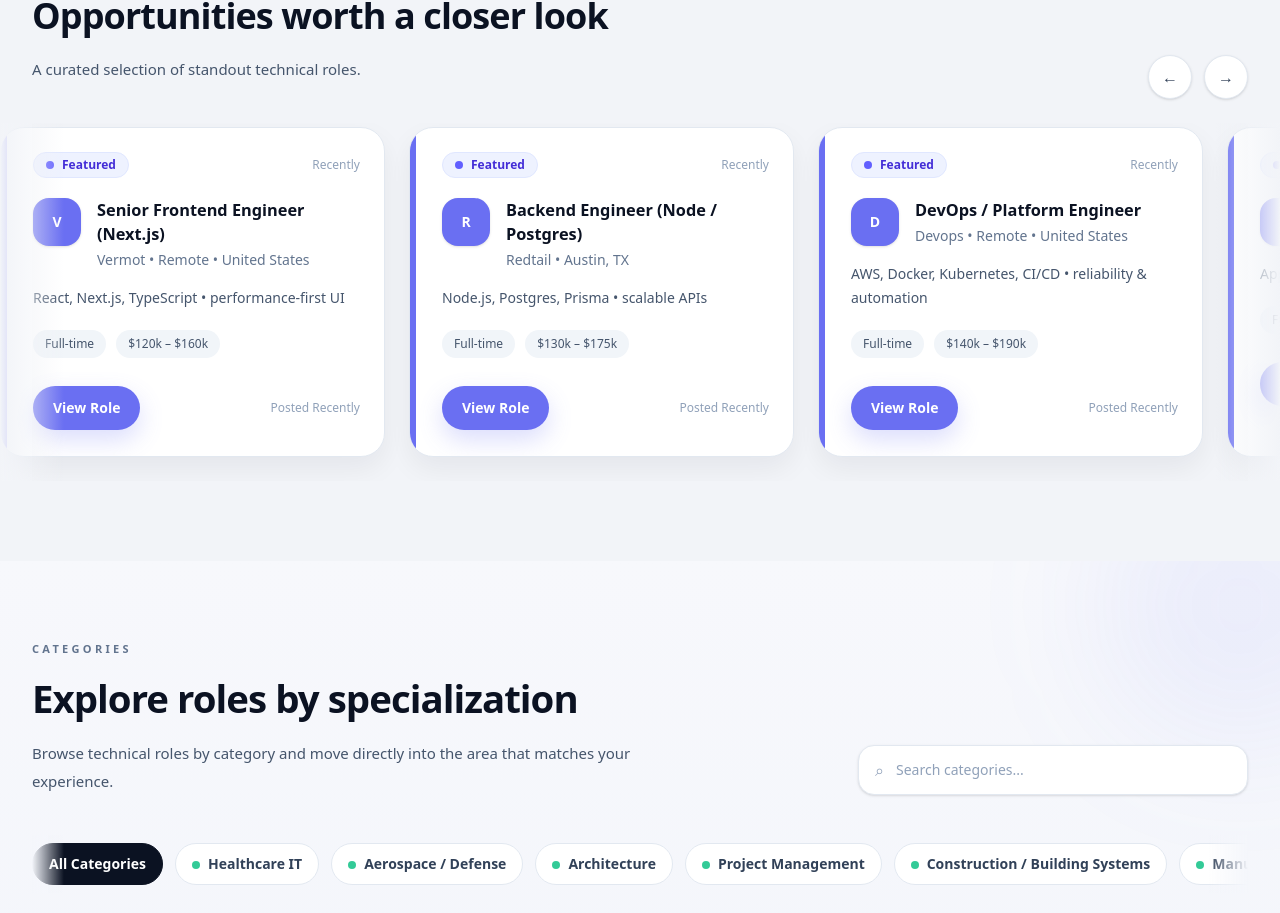
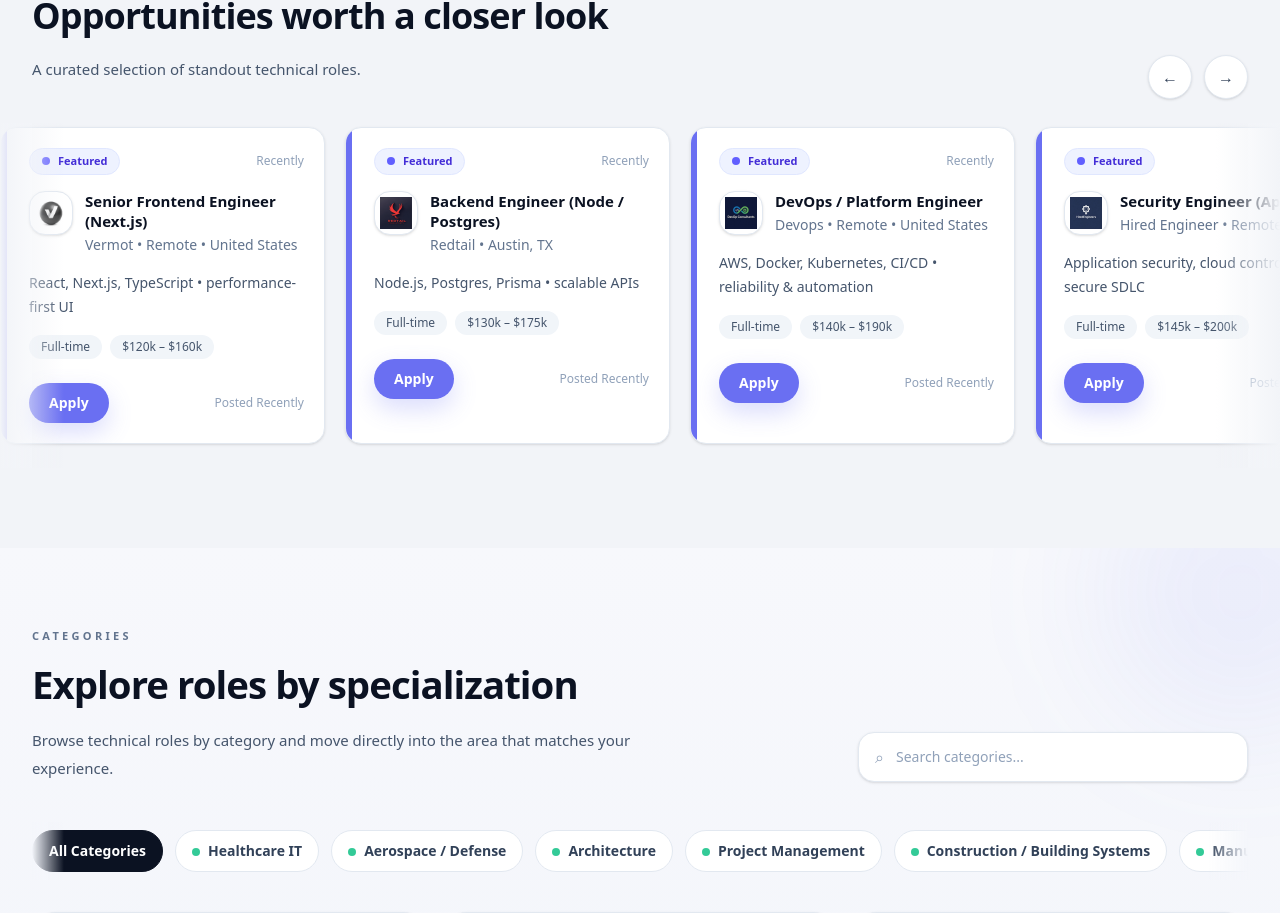
Before and after one commit to adebisidolapo/technicaljobboard, a Next.js app: page / in a window 1280 px wide. Shown: the part 1439-2352 px from the top of the page. Built offline with nearby package versions, Linux system fonts and the light colour scheme; no server answers; the database is empty.

Commit message:
update homepage

```diff
--- a/components/home/FeaturedJobsSection.tsx
+++ b/components/home/FeaturedJobsSection.tsx
@@ -2,6 +2,7 @@
 
 import { useEffect, useMemo, useRef, useState } from "react";
 import Link from "next/link";
+import Image from "next/image";
 
 type FeaturedCardJob = {
   id: string;
@@ -204,8 +205,26 @@ function toCardJob(j: ApiJob): FeaturedCardJob {
   };
 }
 
-function companyInitial(name: string) {
-  return name.trim().charAt(0).toUpperCase() || "C";
+function getCompanyLogo(company: string) {
+  const key = company.toLowerCase().trim();
+
+  if (key.includes("architect")) {
+    return { src: "/Architects.png", alt: "Architects" };
+  }
+  if (key.includes("vermot")) {
+    return { src: "/vermot.png", alt: "Vermot" };
+  }
+  if (key.includes("devops")) {
+    return { src: "/Devops.png", alt: "Devops" };
+  }
+  if (key.includes("hired")) {
+    return { src: "/Hiredengineer.png", alt: "Hired Engineer" };
+  }
+  if (key.includes("redtail")) {
+    return { src: "/redtail.png", alt: "Redtail" };
+  }
+
+  return null;
 }
 
 export default function FeaturedJobsSection() {
@@ -310,7 +329,7 @@ export default function FeaturedJobsSection() {
       <div className="absolute right-0 top-[-68px] hidden items-center gap-3 md:flex">
         <button
           type="button"
-          onClick={() => scrollByAmount(-420)}
+          onClick={() => scrollByAmount(-360)}
           className="inline-flex h-11 w-11 items-center justify-center rounded-xl border border-slate-200 bg-white text-slate-700 shadow-sm transition hover:border-slate-300 hover:bg-slate-50"
           aria-label="Scroll left"
         >
@@ -318,7 +337,7 @@ export default function FeaturedJobsSection() {
         </button>
         <button
           type="button"
-          onClick={() => scrollByAmount(420)}
+          onClick={() => scrollByAmount(360)}
           className="inline-flex h-11 w-11 items-center justify-center rounded-xl border border-slate-200 bg-white text-slate-700 shadow-sm transition hover:border-slate-300 hover:bg-slate-50"
           aria-label="Scroll right"
         >
@@ -338,18 +357,21 @@ export default function FeaturedJobsSection() {
           onMouseLeave={() => {
             isHoveringRef.current = false;
           }}
-          className="no-scrollbar flex gap-6 overflow-x-auto px-4 pb-6 pt-1 pr-4 scroll-smooth snap-x snap-mandatory sm:px-6 lg:px-8"
+          className="no-scrollbar flex gap-5 overflow-x-auto px-4 pb-6 pt-1 pr-4 scroll-smooth snap-x snap-mandatory sm:px-6 lg:px-8"
         >
-          {displayJobs.map((job) => (
+          {displayJobs.map((job) => {
+            const logo = getCompanyLogo(job.company);
+
+            return (
               <article
                 key={job.id}
-              className="snap-start relative flex min-h-[330px] w-[320px] flex-none flex-col overflow-hidden rounded-[24px] border border-slate-200 bg-white shadow-[0_12px_28px_rgba(15,23,42,0.06)] transition hover:-translate-y-1 hover:shadow-[0_18px_40px_rgba(15,23,42,0.10)] sm:w-[355px] lg:w-[385px]"
+                className="snap-start relative flex min-h-[285px] w-[285px] flex-none flex-col overflow-hidden rounded-2xl border border-slate-200 bg-white shadow-sm transition hover:-translate-y-1 hover:shadow-lg sm:w-[310px] lg:w-[325px]"
               >
                 <div className="absolute left-0 top-0 h-full w-1.5 bg-[var(--brand-purple)]" />
 
-              <div className="p-6 pl-8">
+                <div className="p-5 pl-7">
                   <div className="flex items-center justify-between gap-3">
-                  <span className="inline-flex items-center gap-2 rounded-full border border-indigo-100 bg-indigo-50 px-3 py-1 text-xs font-semibold text-indigo-700">
+                    <span className="inline-flex items-center gap-2 rounded-full border border-indigo-100 bg-indigo-50 px-3 py-1 text-[11px] font-semibold text-indigo-700">
                       <span className="h-2 w-2 rounded-full bg-indigo-500" />
                       Featured
                     </span>
@@ -359,13 +381,25 @@ export default function FeaturedJobsSection() {
                     </span>
                   </div>
 
-                <div className="mt-5 flex items-start gap-4">
-                  <div className="flex h-12 w-12 flex-none items-center justify-center rounded-2xl bg-[var(--brand-purple)] text-sm font-extrabold text-white shadow-sm">
-                    {companyInitial(job.company)}
+                  <div className="mt-4 flex items-start gap-3">
+                    <div className="flex h-11 w-11 flex-none items-center justify-center overflow-hidden rounded-2xl border border-slate-200 bg-white shadow-sm">
+                      {logo ? (
+                        <Image
+                          src={logo.src}
+                          alt={logo.alt}
+                          width={44}
+                          height={44}
+                          className="h-8 w-8 object-contain"
+                        />
+                      ) : (
+                        <span className="text-sm font-extrabold text-[var(--brand-purple)]">
+                          {job.company.charAt(0).toUpperCase()}
+                        </span>
+                      )}
                     </div>
 
                     <div className="min-w-0">
-                    <h3 className="line-clamp-2 text-[1.02rem] font-extrabold leading-6 text-[#0B1222]">
+                      <h3 className="line-clamp-2 text-[15px] font-extrabold leading-5 text-[#0B1222]">
                         {job.title}
                       </h3>
                       <p className="mt-1 truncate text-sm text-slate-500">
@@ -378,21 +412,21 @@ export default function FeaturedJobsSection() {
                     {job.description}
                   </p>
 
-                <div className="mt-5 flex flex-wrap gap-2.5">
-                  <span className="rounded-full bg-slate-100 px-3 py-1.5 text-xs font-medium text-slate-600">
+                  <div className="mt-4 flex flex-wrap gap-2">
+                    <span className="rounded-full bg-slate-100 px-3 py-1 text-xs font-medium text-slate-600">
                       {job.type}
                     </span>
-                  <span className="rounded-full bg-slate-100 px-3 py-1.5 text-xs font-medium text-slate-600">
+                    <span className="rounded-full bg-slate-100 px-3 py-1 text-xs font-medium text-slate-600">
                       {job.pay}
                     </span>
                   </div>
 
-                <div className="mt-auto flex items-center justify-between pt-7">
+                  <div className="mt-auto flex items-center justify-between pt-6">
                     <Link
                       href={job.href}
-                    className="inline-flex h-11 items-center justify-center rounded-xl bg-[var(--brand-purple)] px-5 text-sm font-semibold text-white shadow-[0_10px_24px_rgba(106,111,242,0.24)] transition hover:opacity-95"
+                      className="inline-flex h-10 items-center justify-center rounded-xl bg-[var(--brand-purple)] px-5 text-sm font-semibold text-white shadow-[0_10px_24px_rgba(106,111,242,0.24)] transition hover:opacity-95"
                     >
-                    View Role
+                      Apply
                     </Link>
 
                     <span className="text-xs text-slate-400">
@@ -401,7 +435,8 @@ export default function FeaturedJobsSection() {
                   </div>
                 </div>
               </article>
-          ))}
+            );
+          })}
         </div>
       </div>
     </div>
```
Lines whose indentation alone changed are shown as unchanged.
